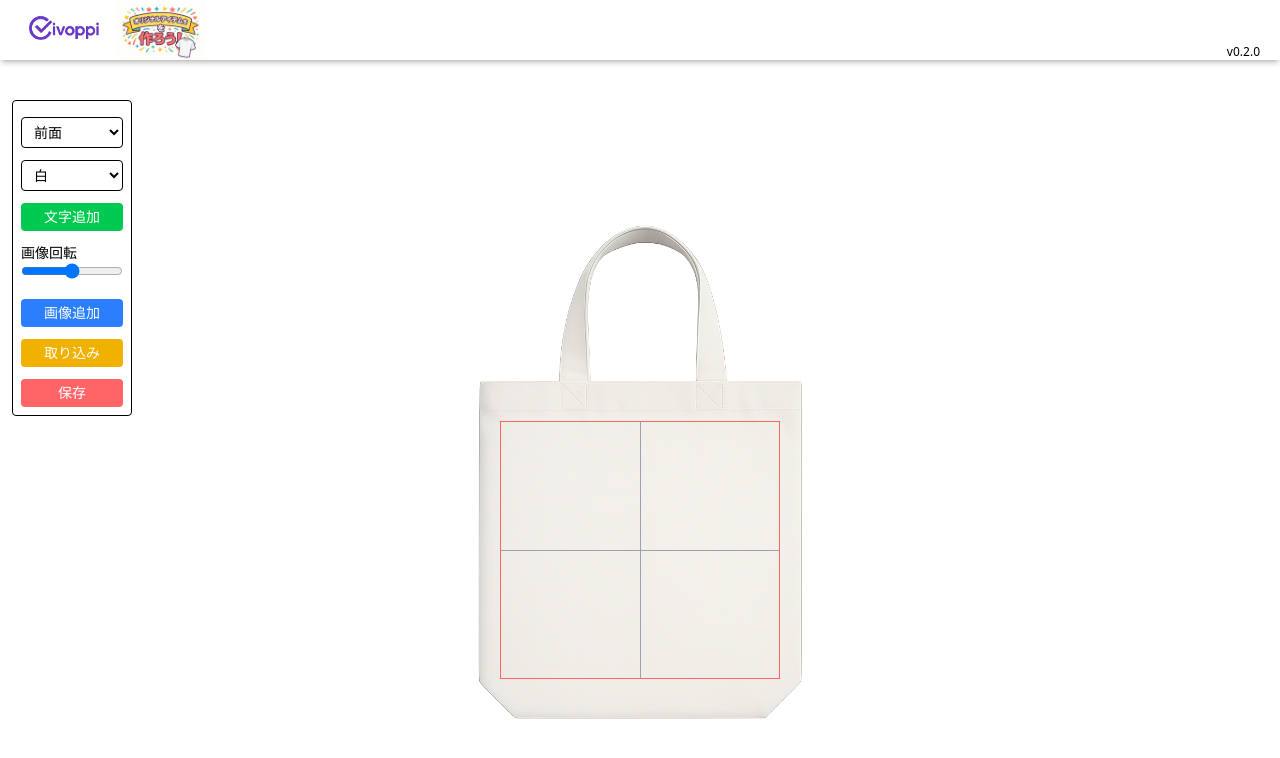
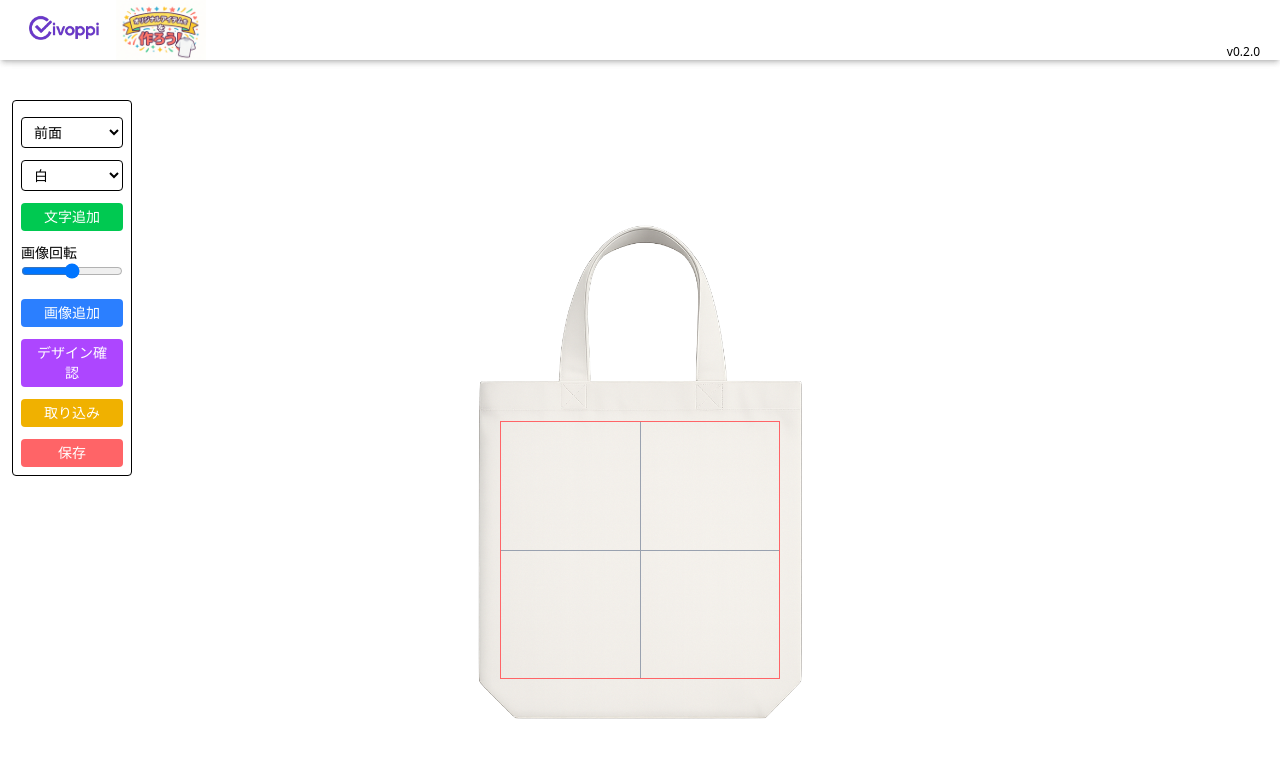
Before and after one commit to turkenoki/Civoppi-Portal, a Next.js app: page /orideco/editor/toto in a window 1280 px wide. Shown: the top 758 px of the page. Built offline with nearby package versions, Linux system fonts and the light colour scheme.

Commit message:
Add design preview button

```diff
--- a/components/orideco/ItemEditor.tsx
+++ b/components/orideco/ItemEditor.tsx
@@ -7,6 +7,7 @@ import { EditorContext } from '@/components/orideco/EditorContext';
 import { v4 as uuidv4 } from 'uuid';
 import { colorMap } from '@/components/orideco/Colors'
 import { sides } from '@/components/orideco/Sides'
+import TshirtWithDecalFromImages from '@/components/orideco/TshirtsWithDecal'
 
 export default function ItemEditor({ item }: { item: 'tshirt' | 'toto' }) {
   const [currentItem, setCurrentItem] = useState<'tshirt' | 'toto'>(item);
@@ -16,6 +17,7 @@ export default function ItemEditor({ item }: { item: 'tshirt' | 'toto' }) {
   const [posCenter, setPosCenter] = useState({ x: 0, y: 0 });
   const [selectedId, setSelectedId] = useState<string | null>(null);
   const [isSaving, setIsSaving] = useState(false);
+  const [showPreview, setShowPreview] = useState(false);
   const modelRef = useRef<HTMLImageElement>(null);
   const fileInputRef = useRef<HTMLInputElement>(null);
   const zipInputRef = useRef<HTMLInputElement>(null);
@@ -346,6 +348,7 @@ export default function ItemEditor({ item }: { item: 'tshirt' | 'toto' }) {
   };
 
   return (
+    <>
     <div onDrop={handleDrop} onDragOver={handleDragOver} className="w-screen h-screen bg-white relative">
       <div className="fixed rounded border-1 p-2 top-25 left-3 z-50 flex flex-col w-30 text-sm">
         {/* 編集面 */}
@@ -413,6 +416,11 @@ export default function ItemEditor({ item }: { item: 'tshirt' | 'toto' }) {
           className="mt-3 bg-blue-500 text-white px-3 py-1 rounded"
           onClick={() => fileInputRef.current?.click()}
         >画像追加</button>
+
+        <button
+          className="mt-3 bg-purple-500 text-white px-3 py-1 rounded"
+          onClick={() => setShowPreview(true)}
+        >デザイン確認</button>
 
         <input
           type="file"
@@ -610,5 +618,15 @@ export default function ItemEditor({ item }: { item: 'tshirt' | 'toto' }) {
         </>
       )}
     </div>
+    {showPreview && (
+      <>
+        <TshirtWithDecalFromImages />
+        <button
+          className="fixed top-2 left-2 bg-gray-700 text-white px-2 py-1 rounded z-50"
+          onClick={() => setShowPreview(false)}
+        >閉じる</button>
+      </>
+    )}
+    </>
   );
 }
```
